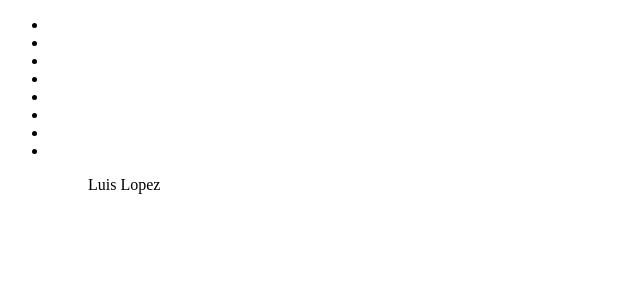
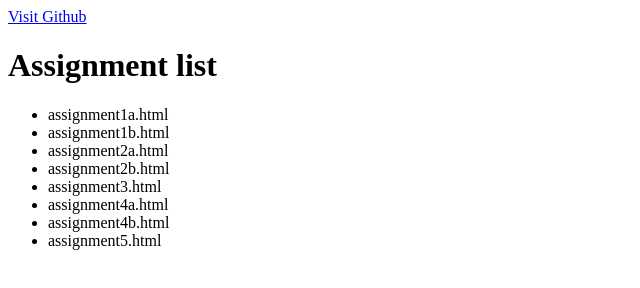
Before and after one commit to llopez73/llopez73.github.io, a plain HTML site: page index.html in a window 1280 px wide. Shown: the whole page, without its empty margins (0-640 px from the left). Drawn offline with Linux system fonts and the light colour scheme.

Commit message:
ONLY A TEST

```diff
--- a/index.html
+++ b/index.html
@@ -1,20 +1,25 @@
 <!DOCTYPE html>
-<html lang="en">
-    <head>
-<meta charset="UTF-8" >
+    <html>
+
+<head>
 <title>HTML List</title>
 </head>
+
+<a href="https://github.com/llopez73/llopez73.github.io/tree/main/web100">Visit Github</a>
+
 <body>
+    <h1>Assignment list</h1>
     <ul>
-    <li><assignment1a class="html"></assignment1a></li>
-    <li><assignment1b class="html"></assignment1b></li>
-    <li><assignment2a class="html"></Assignment2a> </li>
-    <li><assignment2b class="html"></assignment2b> </li>
-    <li><assignment3 class="html"></assignment3> </li>
-    <li><assignment4a class="html"></assignment4a> </li>
-    <li><assignment4b class="html"></assignment4b> </li>
-    <li><assignment5 class="html"></assignment5> </li>
+       <li>assignment1a.html</li>
+       <li>assignment1b.html</li>
+       <li>assignment2a.html</li>
+       <li>assignment2b.html</li>
+       <li>assignment3.html</li>
+       <li>assignment4a.html</li>
+       <li>assignment4b.html</li>
+       <li>assignment5.html</li>
     <ul>
-<p>Luis Lopez</p>
+
 </body>
+
 </html>
```
